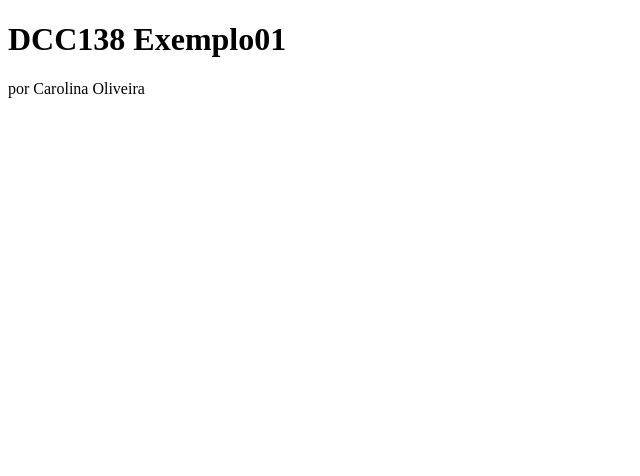
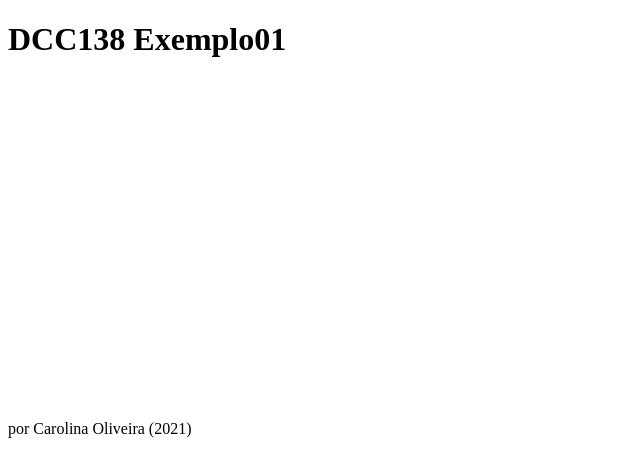
Before and after one commit to ufjf-dcc104/dcc138-2020-3ere-atv1-Caroliveira, a plain HTML site: page index.html in a window 1280 px wide. Shown: the whole page, without its empty margins (0-640 px from the left). Drawn offline with Linux system fonts and the light colour scheme.

Commit message:
select canvas in html

```diff
--- a/index.html
+++ b/index.html
@@ -7,6 +7,12 @@
 </head>
 <body>
     <h1>DCC138 Exemplo01</h1>
-    <p>por Carolina Oliveira</p>
+    <canvas></canvas>
+    <p>por Carolina Oliveira (2021)</p>
+    <script>
+        let canvas = document.querySelector("canvas");
+        canvas.width = 480;
+        canvas.height = 320;
+    </script>
 </body>
 </html>
```
